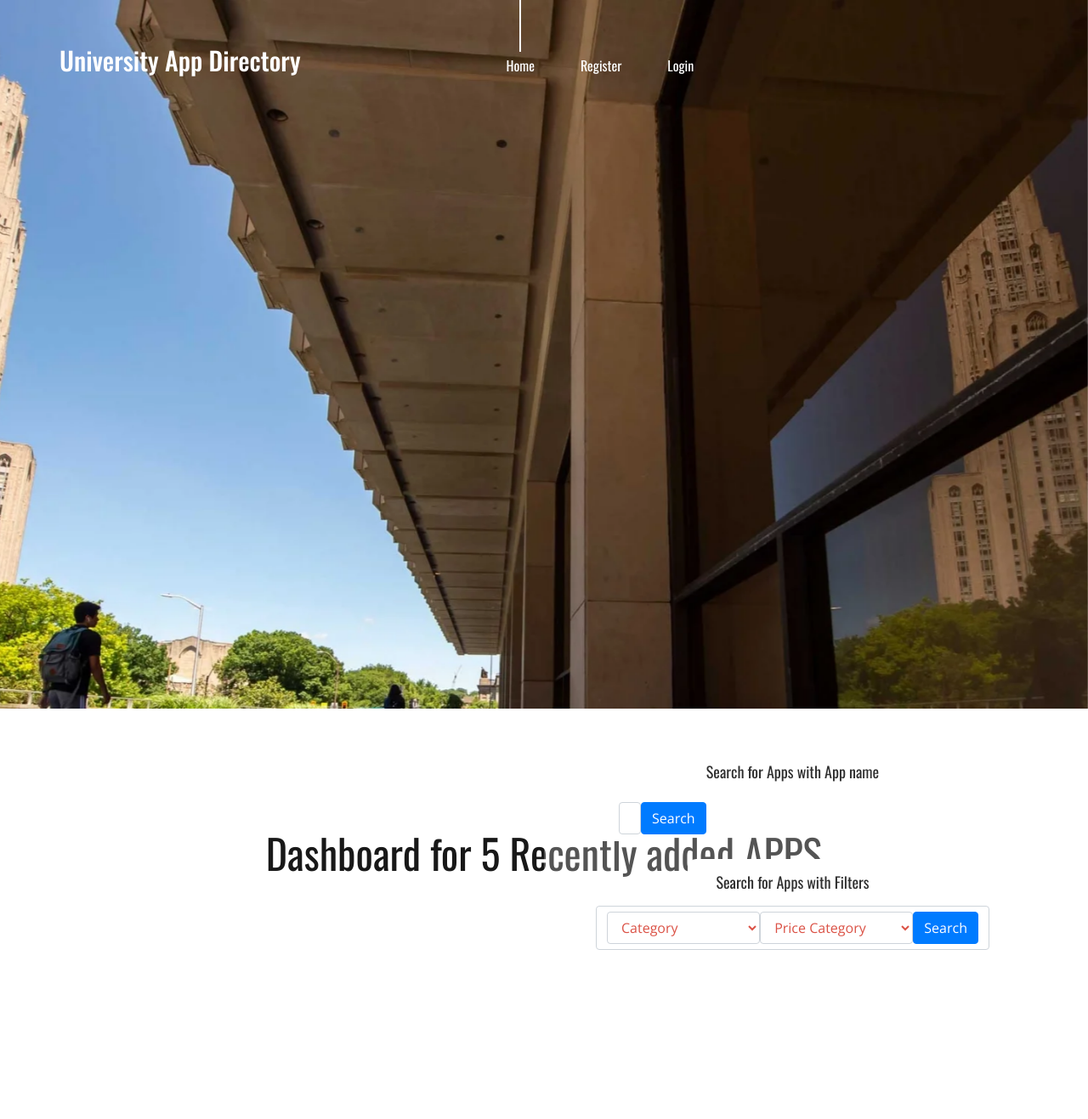
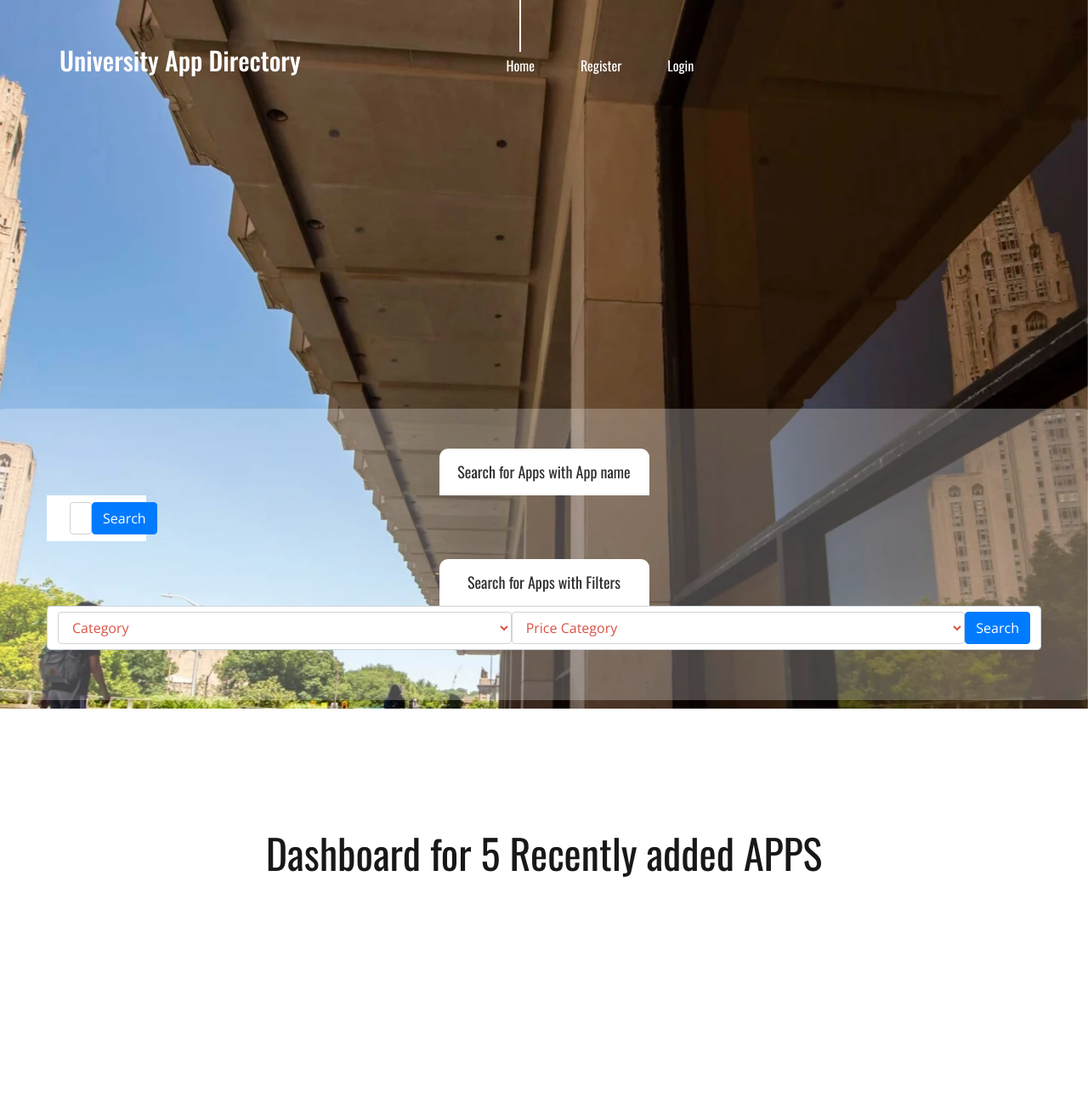
Before and after one commit to mdinesh7/University_App_Directory, a Django app: template templates/index.html in a window 1280 px wide. Shown: the top 1317 px of the page at 85% size. Run offline with Django 4.2, Linux system fonts and the light colour scheme; the template is opened without the code that fills it, so the values that code supplies are empty; some libraries are stand-ins or nearby versions.

Commit message:
Css Fix #2
Trying to fix alignment issues

```diff
--- a/assets/styles/destinations.css
+++ b/assets/styles/destinations.css
@@ -653,7 +653,7 @@
 .home_search_container {
 	position: absolute;
 	top: -339px;
-	width: 50%;
+	width: calc(100% + 122px);
 	left: -61px;
 	padding-top: 47px;
 	padding-left: 61px;
--- a/assets/styles/elements.css
+++ b/assets/styles/elements.css
@@ -660,7 +660,7 @@
 .home_search_container {
 	position: absolute;
 	top: -339px;
-	width: 50%;
+	width: calc(100% + 122px);
 	left: -61px;
 	padding-top: 47px;
 	padding-left: 61px;
--- a/assets/styles/main_styles.css
+++ b/assets/styles/main_styles.css
@@ -672,7 +672,7 @@
 .home_search_container {
 	position: absolute;
 	top: -353px;
-	width: 50% !important;
+	width: calc(100% + 122px);
 	left: -61px;
 	padding-top: 47px;
 	padding-left: 61px;
--- a/static/styles/about.css
+++ b/static/styles/about.css
@@ -656,7 +656,7 @@
 .home_search_container {
 	position: absolute;
 	top: -339px;
-	width: 50%;
+	width: calc(100% + 122px);
 	left: -61px;
 	padding-top: 47px;
 	padding-left: 61px;
--- a/static/styles/contact.css
+++ b/static/styles/contact.css
@@ -653,7 +653,7 @@
 .home_search_container {
 	position: absolute;
 	top: -339px;
-	width: 50%;
+	width: calc(100% + 122px);
 	left: -61px;
 	padding-top: 47px;
 	padding-left: 61px;
--- a/static/styles/destinations.css
+++ b/static/styles/destinations.css
@@ -653,7 +653,7 @@
 .home_search_container {
 	position: absolute;
 	top: -339px;
-	width: 50%;
+	width: calc(100% + 122px);
 	left: -61px;
 	padding-top: 47px;
 	padding-left: 61px;
--- a/static/styles/elements.css
+++ b/static/styles/elements.css
@@ -660,7 +660,7 @@
 .home_search_container {
 	position: absolute;
 	top: -339px;
-	width: 50%;
+	width: calc(100% + 122px);
 	left: -61px;
 	padding-top: 47px;
 	padding-left: 61px;
--- a/static/styles/main_styles.css
+++ b/static/styles/main_styles.css
@@ -671,9 +671,9 @@
 
 .home_search_container {
 	position: absolute;
-	top: 50%;
-	width: 50% !important;
-	left: 50%;
+	top: -353px;
+		width: calc(100% + 122px);
+		left: -61px;
 	padding-top: 47px;
 	padding-left: 61px;
 	padding-right: 61px;
--- a/static/styles/news.css
+++ b/static/styles/news.css
@@ -653,7 +653,7 @@
 .home_search_container {
 	position: absolute;
 	top: -339px;
-	width: 50%;
+	width: calc(100% + 122px);
 	left: -61px;
 	padding-top: 47px;
 	padding-left: 61px;
```
